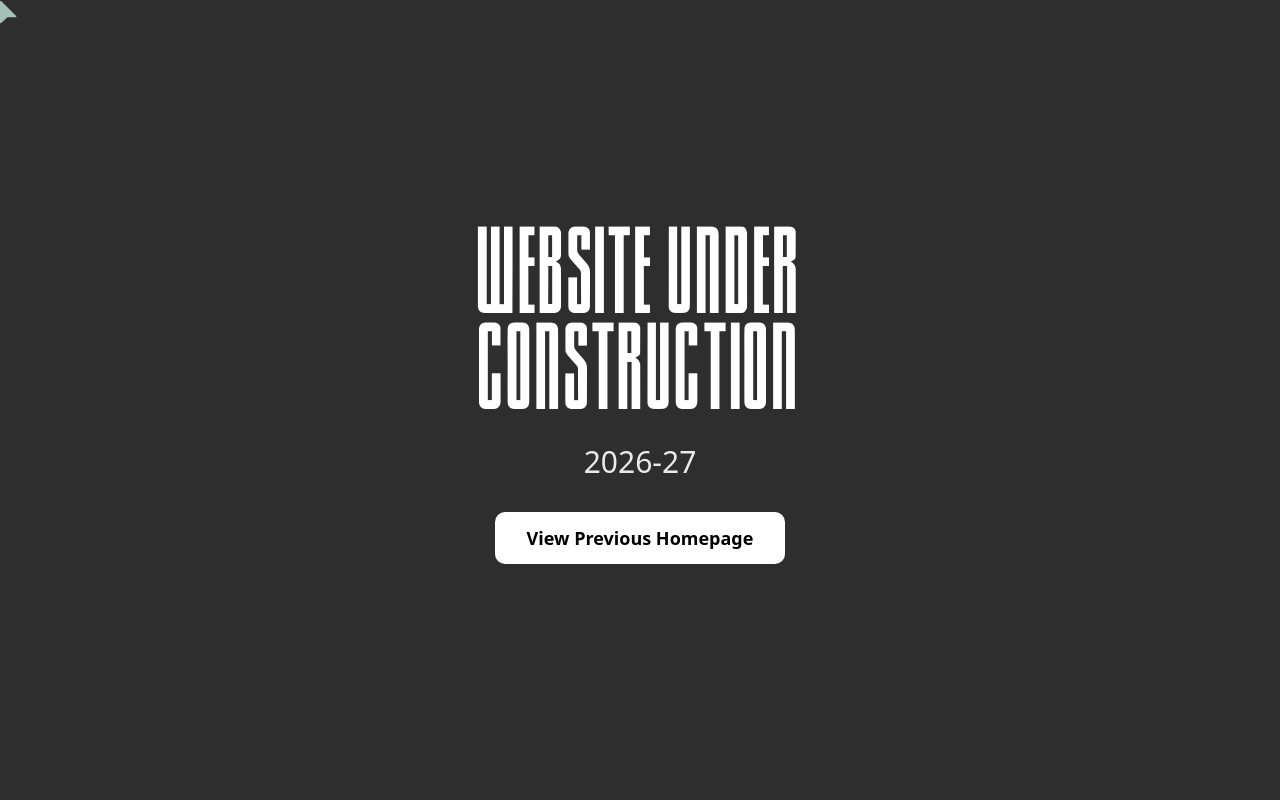
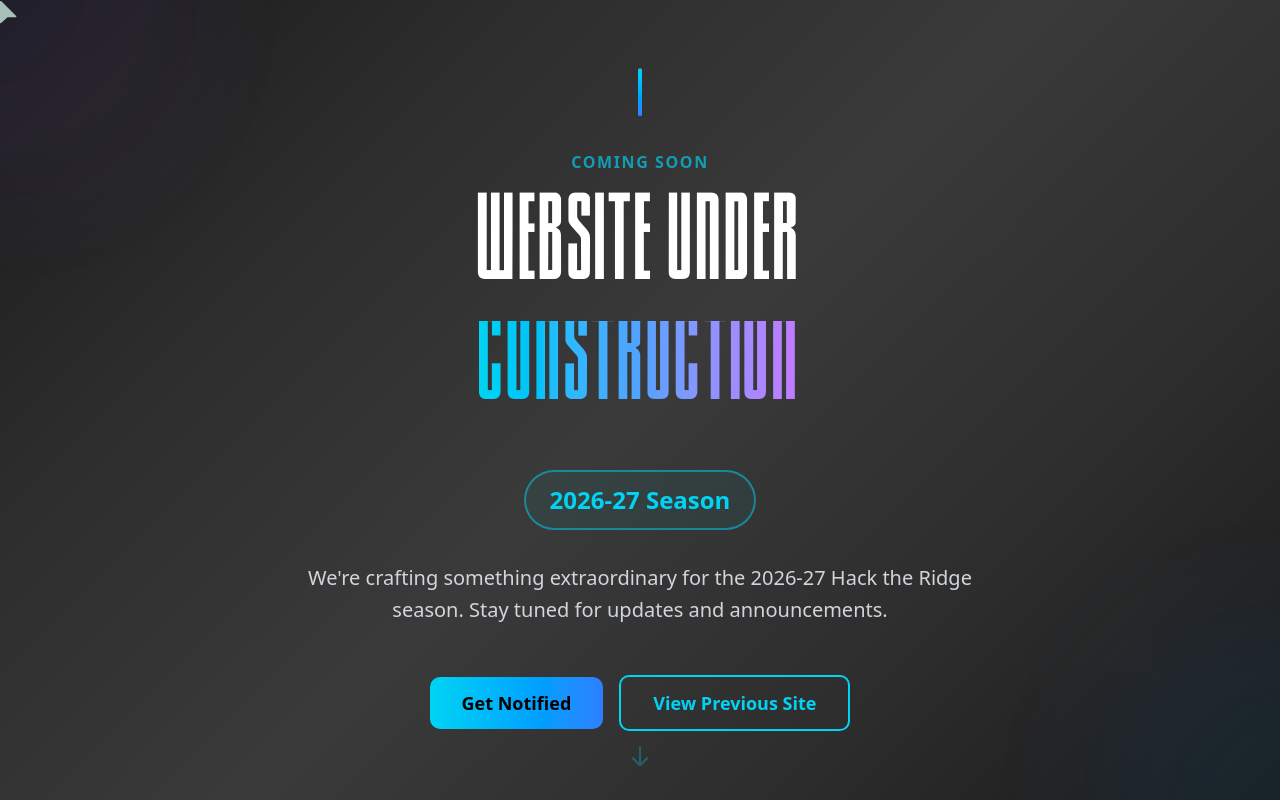
Before and after one commit to MeanCatStudio/HackTheRidge2026, a Next.js app: page / in a window 1280 px wide. Built offline with nearby package versions, Linux system fonts and the light colour scheme.

Commit message:
Improve under construction page design with animations and gradients

```diff
--- a/src/app/page.tsx
+++ b/src/app/page.tsx
@@ -57,27 +57,107 @@
 
   if (!showOldHomepage) {
     return (
-      <div className="bg-app-bg w-full min-h-screen flex flex-col items-center justify-center" style={{ backgroundColor: '#2e2e2e' }}>
-        <div className="flex-1 flex flex-col items-center justify-center text-center px-4">
+      <div className="w-full min-h-screen flex flex-col items-center justify-center overflow-hidden" style={{
+        background: 'linear-gradient(135deg, #1a1a1a 0%, #2d2d2d 25%, #3a3a3a 50%, #2d2d2d 75%, #1a1a1a 100%)',
+        position: 'relative'
+      }}>
+        {/* Animated background elements */}
+        <div className="absolute top-0 left-0 w-96 h-96 bg-gradient-to-br from-blue-500/10 to-purple-500/10 rounded-full blur-3xl -translate-x-1/2 -translate-y-1/2 animate-pulse" />
+        <div className="absolute bottom-0 right-0 w-96 h-96 bg-gradient-to-tl from-cyan-500/10 to-blue-500/10 rounded-full blur-3xl translate-x-1/2 translate-y-1/2 animate-pulse" style={{ animationDelay: '1s' }} />
+
+        <div className="flex-1 flex flex-col items-center justify-center text-center px-4 z-10">
+          {/* Decorative top accent */}
           <motion.div
-            initial={{ opacity: 0, y: -20 }}
+            animate={{ y: [0, -10, 0] }}
+            transition={{ duration: 3, repeat: Infinity }}
+            className="mb-8"
+          >
+            <div className="w-1 h-12 bg-gradient-to-b from-cyan-400 to-blue-500 rounded-full" />
+          </motion.div>
+
+          {/* Main content */}
+          <motion.div
+            initial={{ opacity: 0, y: -30 }}
             animate={{ opacity: 1, y: 0 }}
-            transition={{ duration: 0.8 }}
+            transition={{ duration: 0.8, ease: "easeOut" }}
           >
-            <h1 className="text-6xl md:text-7xl lg:text-8xl font-bold text-white mb-4" style={{ fontFamily: 'Sacco, Arial, sans-serif' }}>
-              Website under<br />Construction
+            {/* Subtitle */}
+            <motion.p
+              className="text-sm md:text-base uppercase tracking-widest text-cyan-400 font-semibold mb-4"
+              animate={{ opacity: [0.5, 1, 0.5] }}
+              transition={{ duration: 2, repeat: Infinity }}
+            >
+              Coming Soon
+            </motion.p>
+
+            {/* Main title */}
+            <h1 className="text-5xl sm:text-6xl md:text-7xl lg:text-8xl font-bold text-white mb-4 leading-tight" style={{ fontFamily: 'Sacco, Arial, sans-serif' }}>
+              Website under
+              <br />
+              <span className="bg-gradient-to-r from-cyan-400 via-blue-400 to-purple-400 bg-clip-text text-transparent">
+                Construction
+              </span>
             </h1>
-            <p className="text-2xl md:text-3xl text-white mb-8 opacity-90">
-              2026-27
-            </p>
-            <motion.button
-              onClick={() => setShowOldHomepage(true)}
-              whileHover={{ scale: 1.05 }}
-              whileTap={{ scale: 0.95 }}
-              className="px-8 py-3 bg-white text-black font-bold rounded-lg text-lg hover:bg-gray-200 transition-colors"
+
+            {/* Year badge */}
+            <motion.div
+              initial={{ scale: 0 }}
+              animate={{ scale: 1 }}
+              transition={{ duration: 0.6, delay: 0.3 }}
+              className="mt-6 mb-8 inline-block"
             >
-              View Previous Homepage
-            </motion.button>
+              <div className="px-6 py-3 rounded-full border-2 border-cyan-400/50 bg-cyan-400/5 backdrop-blur-md">
+                <p className="text-xl md:text-2xl font-bold text-cyan-400">2026-27 Season</p>
+              </div>
+            </motion.div>
+
+            {/* Description */}
+            <motion.p
+              initial={{ opacity: 0 }}
+              animate={{ opacity: 1 }}
+              transition={{ duration: 0.8, delay: 0.2 }}
+              className="text-lg md:text-xl text-gray-300 mb-12 max-w-2xl mx-auto leading-relaxed"
+            >
+              We're crafting something extraordinary for the 2026-27 Hack the Ridge season. Stay tuned for updates and announcements.
+            </motion.p>
+
+            {/* Action buttons */}
+            <motion.div
+              initial={{ opacity: 0, y: 20 }}
+              animate={{ opacity: 1, y: 0 }}
+              transition={{ duration: 0.8, delay: 0.4 }}
+              className="flex flex-col sm:flex-row gap-4 justify-center items-center"
+            >
+              <motion.a
+                href="mailto:contact@hacktheridge.com"
+                whileHover={{ scale: 1.05, boxShadow: '0 20px 40px rgba(34, 211, 238, 0.3)' }}
+                whileTap={{ scale: 0.95 }}
+                className="px-8 py-3 bg-gradient-to-r from-cyan-400 to-blue-500 text-black font-bold rounded-lg text-lg hover:shadow-lg transition-all duration-300"
+              >
+                Get Notified
+              </motion.a>
+              <motion.button
+                onClick={() => setShowOldHomepage(true)}
+                whileHover={{ scale: 1.05 }}
+                whileTap={{ scale: 0.95 }}
+                className="px-8 py-3 border-2 border-cyan-400 text-cyan-400 font-bold rounded-lg text-lg hover:bg-cyan-400/10 transition-all duration-300"
+              >
+                View Previous Site
+              </motion.button>
+            </motion.div>
+          </motion.div>
+
+          {/* Decorative bottom accent */}
+          <motion.div
+            className="absolute bottom-10 left-1/2 -translate-x-1/2"
+            animate={{ y: [0, 10, 0] }}
+            transition={{ duration: 3, repeat: Infinity, delay: 1.5 }}
+          >
+            <div className="text-cyan-400/30">
+              <svg className="w-6 h-6" fill="none" stroke="currentColor" viewBox="0 0 24 24">
+                <path strokeLinecap="round" strokeLinejoin="round" strokeWidth={2} d="M19 14l-7 7m0 0l-7-7m7 7V3" />
+              </svg>
+            </div>
           </motion.div>
         </div>
       </div>
```
